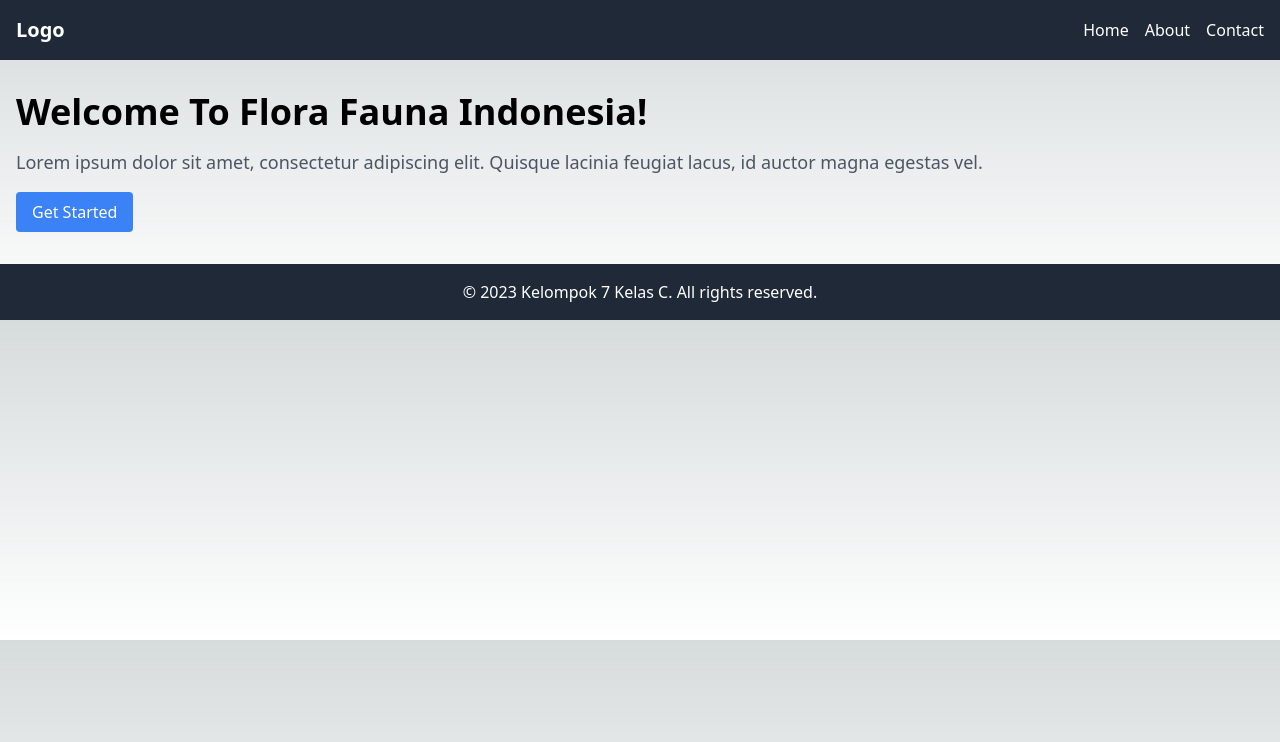
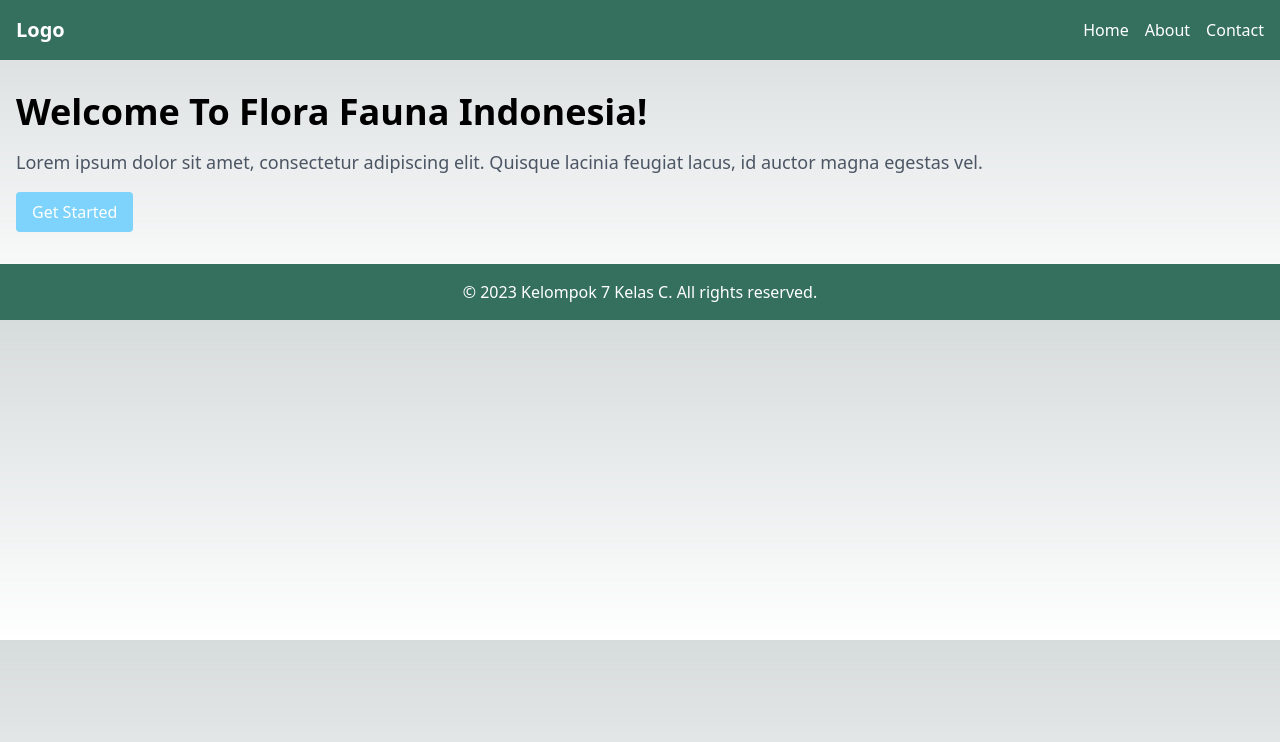
Before and after one commit to ChocolateMaltk/Codex-Nusantara, a Next.js app in the folder ffid-app/: page / in a window 1280 px wide. Shown: the top 742 px of the page. Built offline with nearby package versions, Linux system fonts and the light colour scheme.

Commit message:
Some Homepage Improvements

```diff
--- a/ffid-app/pages/index.js
+++ b/ffid-app/pages/index.js
@@ -5,7 +5,7 @@ import "../styles/globals.css";
 const Home = () => {
   return (
     <div>
-      <header className="bg-gray-800 py-4">
+      <header className="bg-darkFlora py-4">
         <nav className="container mx-auto px-4 flex items-center justify-between">
           <a href="#" className="text-white font-bold text-xl">
             Logo
@@ -33,12 +33,12 @@ const Home = () => {
       <main className="container mx-auto px-4 py-8">
         <h1 className="text-4xl font-bold mb-4">Welcome To Flora Fauna Indonesia!</h1>
         <p className="text-lg text-gray-600">Lorem ipsum dolor sit amet, consectetur adipiscing elit. Quisque lacinia feugiat lacus, id auctor magna egestas vel.</p>
-        <a href="#" className="bg-blue-500 text-white px-4 py-2 mt-4 inline-block rounded hover:bg-blue-600">
+        <a href="#" className="bg-sky-300	 text-white px-4 py-2 mt-4 inline-block rounded hover:bg-blue-600">
           Get Started
         </a>
       </main>
 
-      <footer className="bg-gray-800 py-4 text-center text-white">
+      <footer className="bg-darkFlora py-4 text-center text-white">
         <p>&copy; 2023 Kelompok 7 Kelas C. All rights reserved.</p>
       </footer>
     </div>
--- a/ffid-app/pages/layout.js
+++ b/ffid-app/pages/layout.js
@@ -1,10 +1,4 @@
 import Head from "next/head";
-import About from "../../pages/about";
-import Flora from "../../pages/Content Pages/Flora";
-import Fauna from "../../pages/ Content Pages/Fauna";
-import Daerah from "../../pages/Content Pages/Daerah";
-import Home from "../../pages/page";
-import LandingPage from "../../pages/LandingPage";
 
 export default function Layout({ children }) {
   return (
--- a/ffid-app/tailwind.config.js
+++ b/ffid-app/tailwind.config.js
@@ -9,7 +9,11 @@ module.exports = {
     "./src/**/*.{js,ts,jsx,tsx,mdx}",
   ],
   theme: {
-    extend: {},
+    extend: {
+      colors: {
+        'darkFlora':'#35705e',
+      },
+    },
   },
   plugins: [],
 };
```
Also changed, not shown: ffid-app/img/SDTDante.jpg (added).
